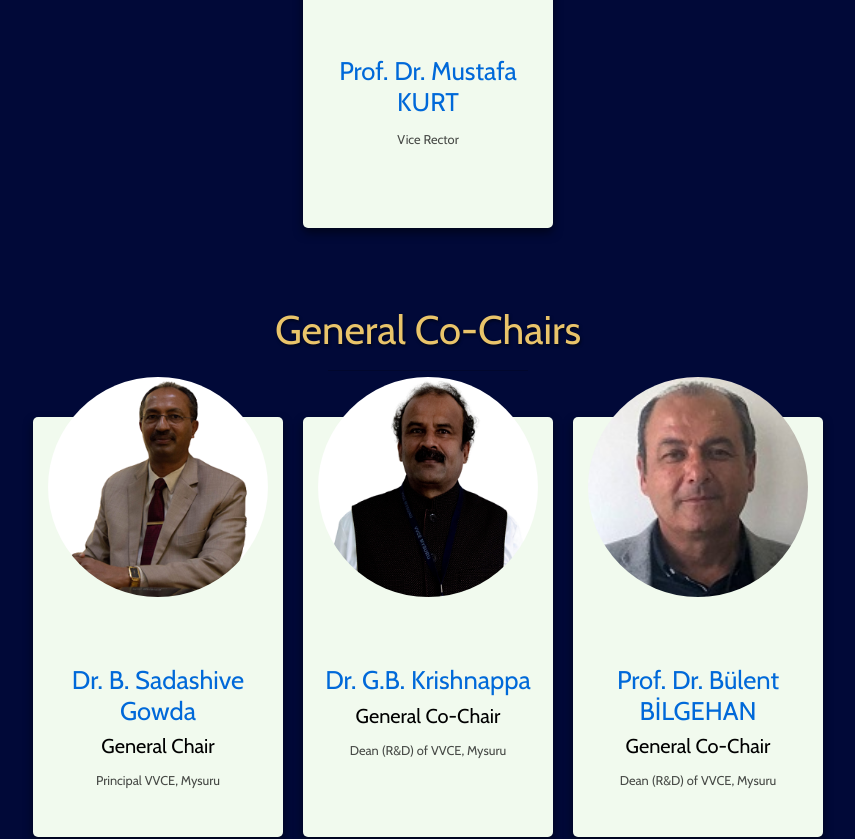
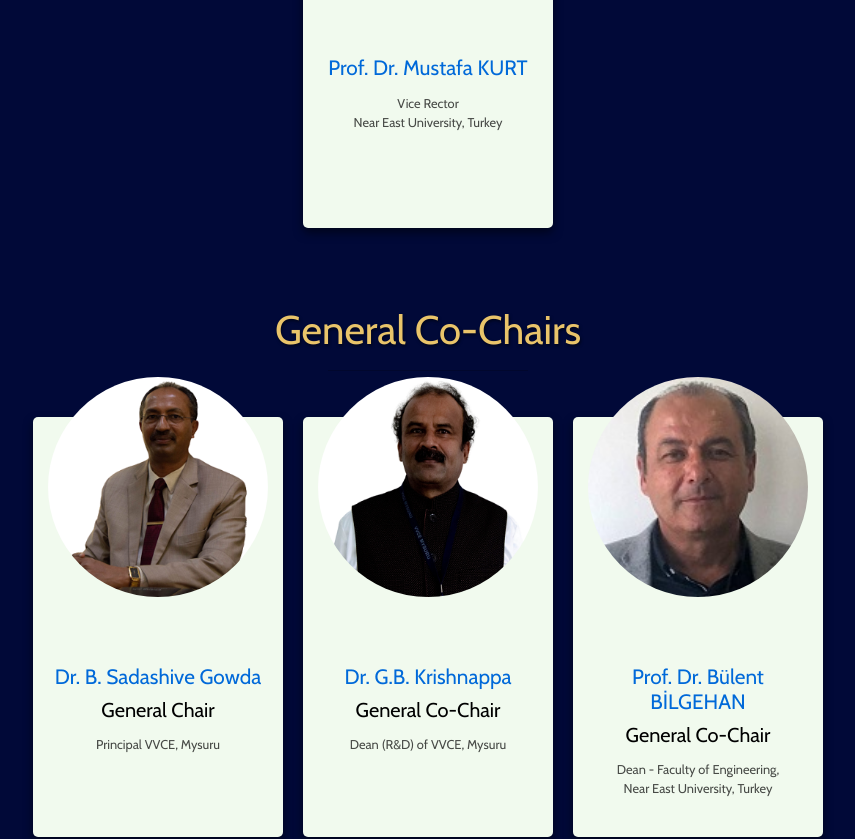
Before and after one commit to saathvikdm/AICDMB, a React (Create React App) app: page /committee in a window 1280 px wide. Shown: the part 1060-1899 px from the top of the page, without its empty margins (212-1067 px from the left). Built offline with nearby package versions, Linux system fonts and the light colour scheme.

Commit message:
added wbg neu logo, updated changed

```diff
--- a/src/Masthead.jsx
+++ b/src/Masthead.jsx
@@ -3,7 +3,7 @@ import "./components/navbar/CustomStyle.css";
 import Aicte from "./assets/aicte.png";
 import Acm from "./assets/ACMO.svg";
 import Vvce from "./assets/vvce.png";
-import Neu from "./assets/neu.png";
+import Neu from "./assets/neuwt.png";
 import Cse from "./assets/indexers/cse.png";
 import AICDMB_BRAIN from './assets/AICDMB22_single.svg'
 import img1 from "./assets/Carousel Images/1.jpg";
--- a/src/Organizers.jsx
+++ b/src/Organizers.jsx
@@ -91,7 +91,8 @@ const Organizers = () => {
           <div class="profileHead">
             <h4 class="profileHeadText">Prof. Dr. Mustafa KURT</h4>
             {/* <h5 className="text-center">General Chair</h5> */}
-            <p className="speaker-desc text-center">Vice Rector</p>
+            <p className="speaker-desc text-center">Vice Rector <br />
+            Near East University, Turkey</p>
           </div>
         </div>
       </div>
@@ -130,7 +131,7 @@ const Organizers = () => {
             <h4 class="profileHeadText">Prof. Dr. Bülent BİLGEHAN</h4>
             <h5 className="text-center">General Co-Chair</h5>
             <p className="speaker-desc text-center">
-              Dean (R&D) of VVCE, Mysuru
+            Dean - Faculty of Engineering, <br/> Near East University, Turkey
             </p>
           </div>
         </div>
@@ -178,7 +179,9 @@ const Organizers = () => {
           <div class="profileHead">
             <h4 class="profileHeadText">Prof. Dr. Fadi Al-Turjman</h4>
             <p className="speaker-desc text-center">
-            Rector
+            Associate Dean for Research <br />
+            Head of the Department of Artificial Intelligence Engineering<br />
+Near East University, Turkey
             </p>
           </div>
         </div>
--- a/src/SpeakerStyle.css
+++ b/src/SpeakerStyle.css
@@ -43,7 +43,7 @@
 }
 
 .profileHeadText {
-  font-size: 1.6em;
+  font-size: 1.3em;
   color: #0069d9;
 }
 
--- a/src/publication.jsx
+++ b/src/publication.jsx
@@ -13,7 +13,7 @@ const Publication = () => {
                 <h1 className="display-5 text-center mb-5">Publication</h1>
                 <div className="div-bg-col">
                     <ul style={{fontSize: '2em'}}>
-                        <li>All the accepted and presented papers will be published in <span className="color-red">IOP </span> Conference Series Material Science (Index by WoS)(Submitted)</li>
+                        <li>All the accepted and presented papers will be published in <span className="color-red">IOP </span> Conference Series Material Science (Indexed by WoS)(Submitted)</li>
                         <li>Few selected papers will be published in
                         <ul>
                             <li>IET Edited Book "Disease Analysis and Prediction using Data Science" (indexed by Scopus & WoS)(submitted)</li>
```
Also changed, not shown: src/assets/neuwt.png (added).
